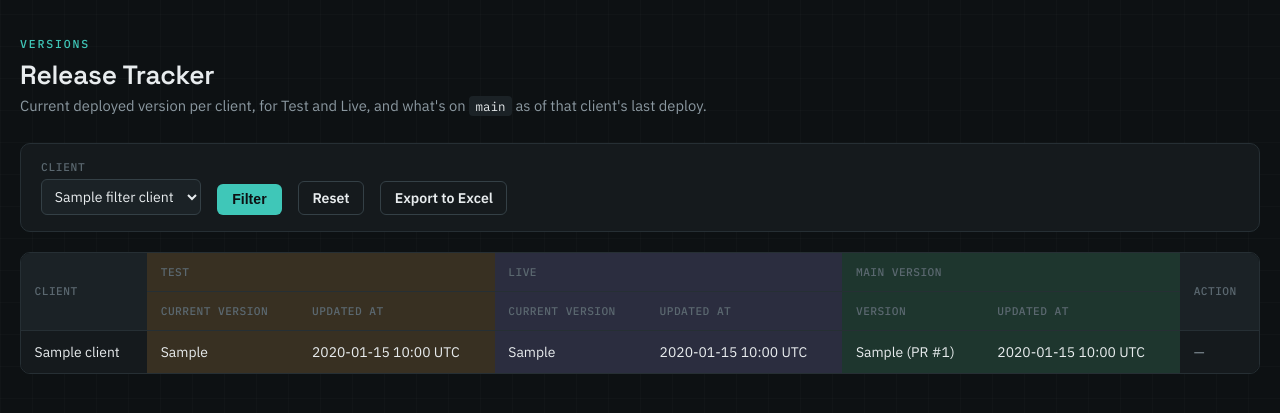
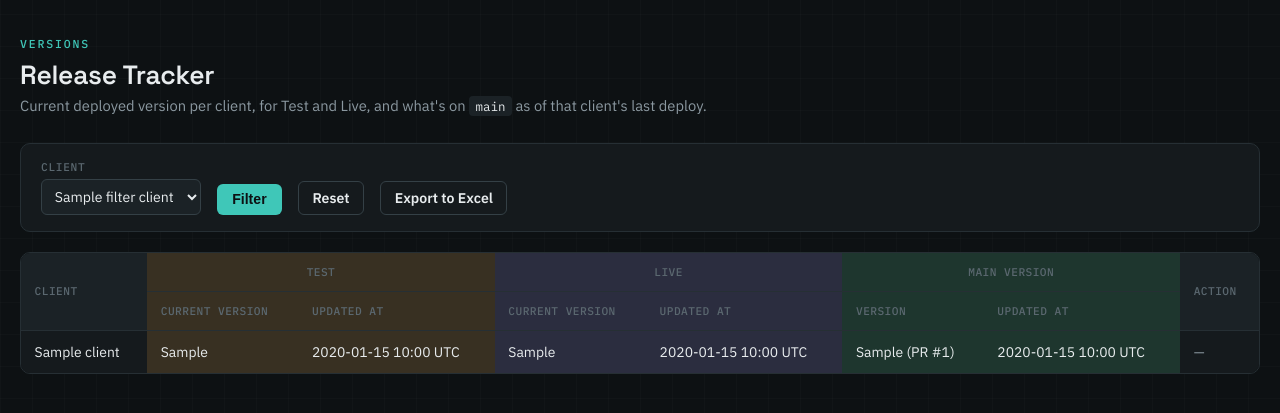
Before and after one commit to asrusajol/deployment_status, a FastAPI app: template app/templates/release_tracker.html in a window 1280 px wide. Shown: the part 50-463 px from the top of the page. Run offline with FastAPI, Linux system fonts and the light colour scheme; the template is opened without the code that fills it: most values are stand-ins (such as "Sample title", 1, 10 or a date in 2020).

Commit message:
Center group header cells in Release Tracker table
The group headers (TEST, LIVE, MAIN VERSION) in the first thead row now
display centered over their two-column spans, matching the reference design.

CSS rule targets only th[colspan] elements in the first row, leaving
rowspan=2 Client/Action headers and the plain sub-column labels in the
second row left-aligned as per standard table styling.

```diff
--- a/app/static/style.css
+++ b/app/static/style.css
@@ -504,6 +504,12 @@ code {
 .release-tracker-table th.col-main,
 .release-tracker-table td.col-main { background: var(--green-dim); }
 
+/* Center the group header cells (Test, Live, Main Version) in the first thead row
+   over their two-column spans. Selector targets only the colspan="2" headers in the
+   first row, leaving rowspan="2" Client/Action headers and the plain sub-column labels
+   in the second row left-aligned as per standard table styling. */
+.release-tracker-table thead tr:first-child th[colspan] { text-align: center; }
+
 /* Request type: which of the three "New Deployment Request" tabs a row came
    from — blue/rose/slate, distinct from both the environment badges above and
    the teal/green/amber/red workflow-status colors so "what kind of request"
```
